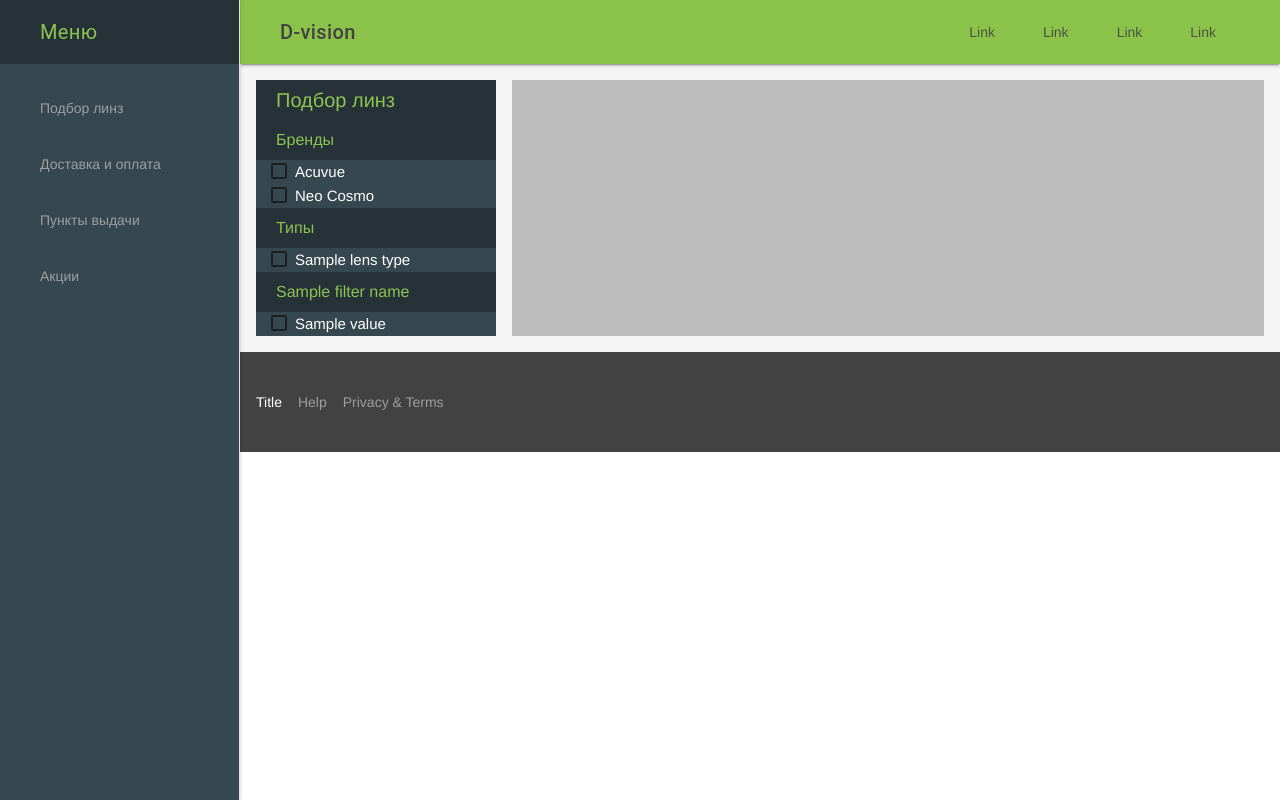
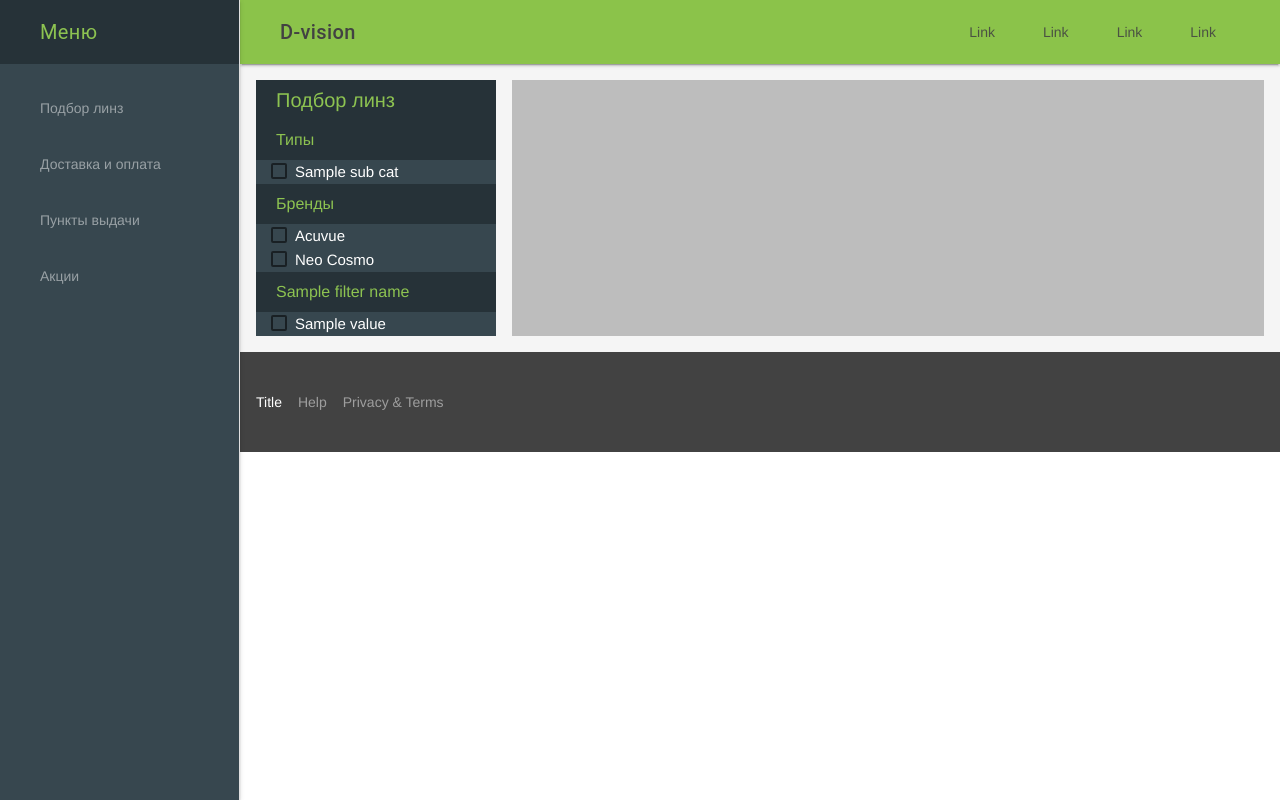
Before and after one commit to cMeIIIHo/market, a Django app: template catalog/templates/catalog/filter.html in a window 1280 px wide. Run offline with Django 3.2, Linux system fonts and the light colour scheme; data comes from the database, SQL or seed files in the repository; both versions use the stored data as it was after the commit; the template is opened without the code that fills it: values that come from a table or form of the project are taken from there, most other values are stand-ins (such as "Sample title", 1, 10 or a date in 2020).

Commit message:
made additional filters on filter-page

```diff
--- a/catalog/templates/catalog/filter.html
+++ b/catalog/templates/catalog/filter.html
@@ -4,7 +4,6 @@
 <style>
     .my-filter {
         background-color: #37474f;
-        font-size: 16px;
     }
     .my-filter__title {
         padding: 10px 20px;
@@ -16,6 +15,7 @@
         padding: 10px 20px;
         color: #8dc351;
         background: #263238;
+        font-size: 16px;
     }
     .my-filter-block__filters {
         background: #37474f;
@@ -31,6 +31,20 @@
             <div class="my-filter__title">
                 Подбор линз
             </div>
+            <!-- product types-->
+            {% if sub_cat_list %}
+            <div class="my-filter-block">
+                <div class="my-filter-block__title">Типы</div>
+                <div class="my-filter-block__filters">
+                    {% for sub_cat in sub_cat_list %}
+                    <label class="mdl-checkbox mdl-js-checkbox mdl-js-ripple-effect" for="cb_sc_{{sub_cat.id}}">
+                        <input type="checkbox" id="cb_sc_{{sub_cat.id}}" class="mdl-checkbox__input">
+                        <span class="mdl-checkbox__label">{{sub_cat.name}}</span>
+                    </label>
+                    {% endfor %}
+                </div>
+            </div>
+            {% endif %}
             <!-- manufacturers-->
             <div class="my-filter-block">
                 <div class="my-filter-block__title">Бренды</div>
@@ -43,18 +57,7 @@
                     {% endfor %}
                 </div>
             </div>
-            <!-- lens types-->
-            <div class="my-filter-block">
-                <div class="my-filter-block__title">Типы</div>
-                <div class="my-filter-block__filters">
-                    {% for lens_type in lens_types %}
-                    <label class="mdl-checkbox mdl-js-checkbox mdl-js-ripple-effect" for="cb_lt_{{lens_type.id}}">
-                        <input type="checkbox" id="cb_lt_{{lens_type.id}}" class="mdl-checkbox__input">
-                        <span class="mdl-checkbox__label">{{lens_type.name}}</span>
-                    </label>
-                    {% endfor %}
-                </div>
-            </div>
+
             <!-- filters -->
             {% for filter_name, filter_values in filters.items %}
             <div class="my-filter-block">
@@ -69,10 +72,13 @@
                 </div>
             </div>
             {% endfor %}
+
         </div>
 
     </div>
 
-    <div class="mdl-cell mdl-cell--9-col"></div>
+    <div class="mdl-cell mdl-cell--9-col">
+
+    </div>
 </div>
 {% endblock %}
```
Also changed, not shown: catalog/views.py (+54 -23 lines), db.sqlite3.
